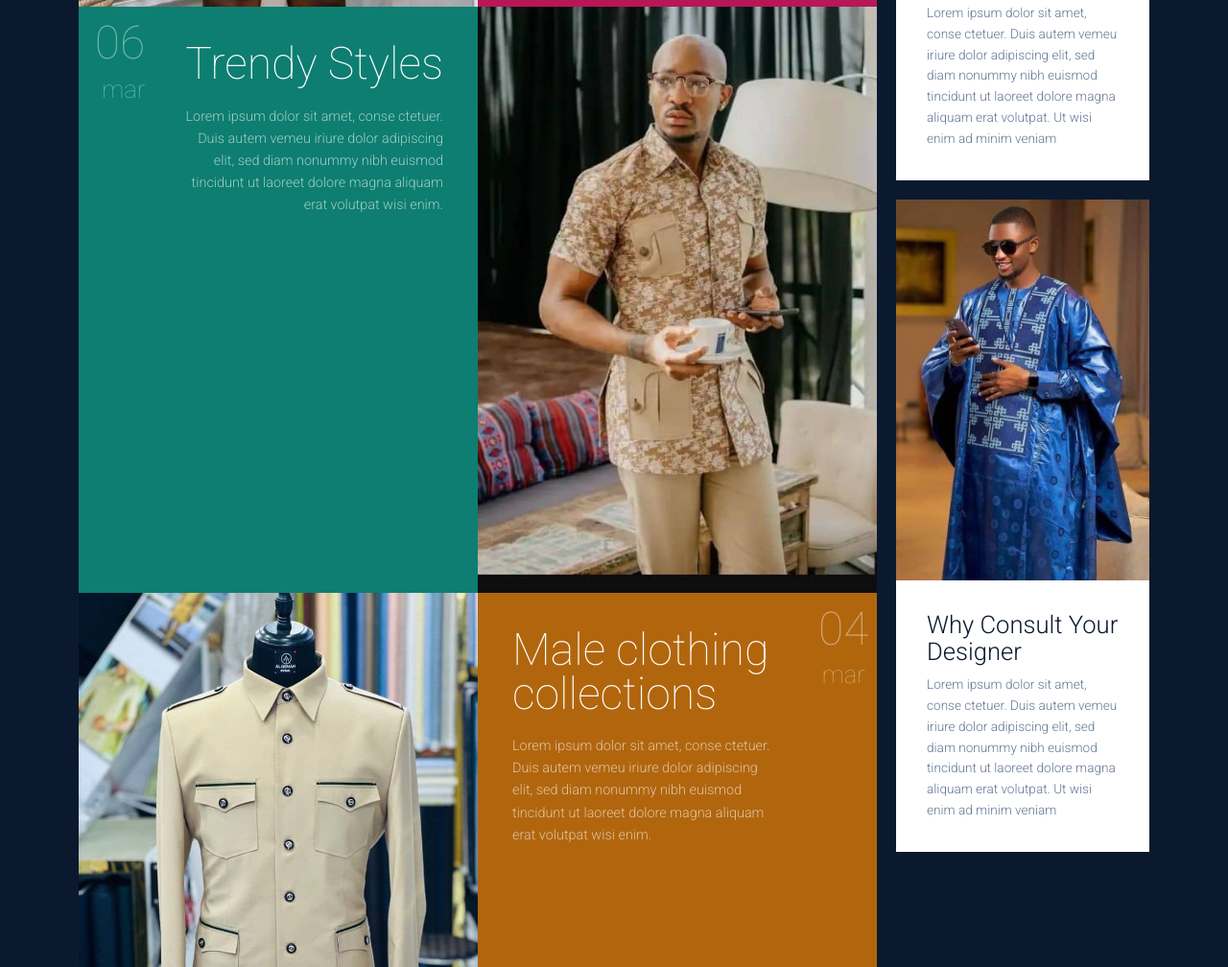
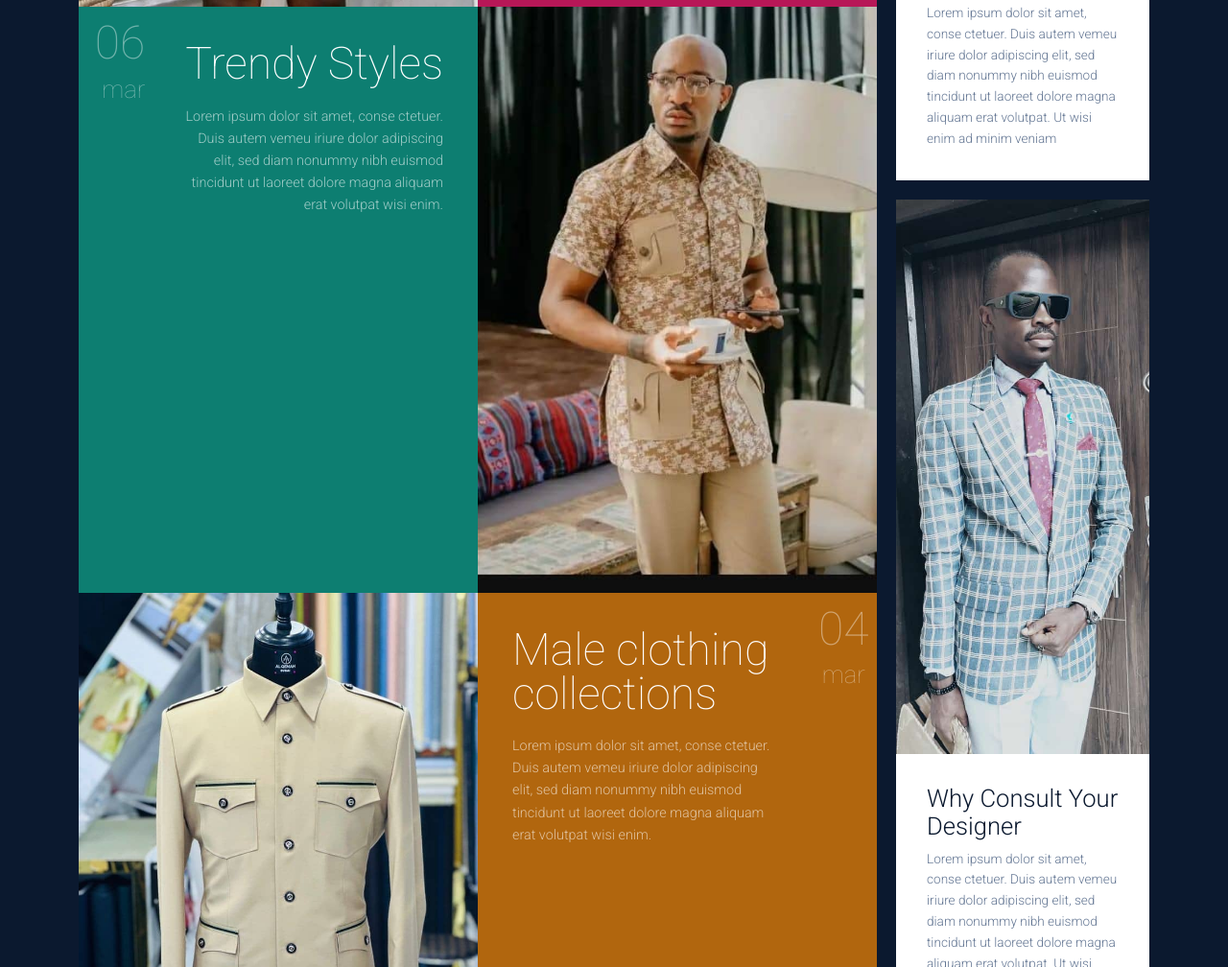
Before and after one commit to Laoluh/egbon-saheed, a plain HTML site: page index.html in a window 1280 px wide. Shown: the part 721-1729 px from the top of the page at 96% size. Drawn offline with Linux system fonts and the light colour scheme.

Commit message:
Update index.html

```diff
--- a/index.html
+++ b/index.html
@@ -176,7 +176,7 @@
                      <p>Lorem ipsum dolor sit amet, conse ctetuer. Duis autem vemeu iriure dolor adipiscing elit, sed diam nonummy nibh euismod tincidunt ut laoreet dolore magna aliquam erat volutpat. Ut wisi enim ad minim veniam</p>
                   </div>
                   <!-- NEWS 2 -->
-                  <img src="img/WhatsApp Image 2023-12-08 at 7.33.00 AM.jpeg" alt="News 2">
+                  <img src="img/WhatsApp Image 2023-12-08 at 7.32.57 AM.jpeg" alt="News 2">
                   <div class="aside-block margin-bottom">
                      <h3>Why Consult Your Designer</h3>
                      <p>Lorem ipsum dolor sit amet, conse ctetuer. Duis autem vemeu iriure dolor adipiscing elit, sed diam nonummy nibh euismod tincidunt ut laoreet dolore magna aliquam erat volutpat. Ut wisi enim ad minim veniam</p>
```
